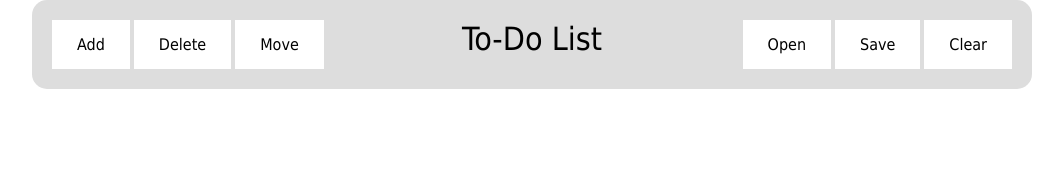
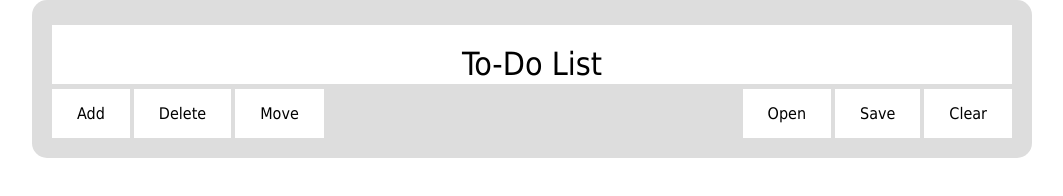
Before and after one commit to grt812/todolist, a plain HTML site: page index.html in a window 1280 px wide. Shown: the whole page, without its empty margins (108-1171 px from the left). Drawn offline with nearby package versions, Linux system fonts and the light colour scheme.

Commit message:
Update index.html

```diff
--- a/index.html
+++ b/index.html
@@ -11,7 +11,9 @@
 <body>
     <div id="list">
 	<div id="listheadercontainer">
-	    <h1 id="listheader">To-Do List</h1>
+	    <div class="event ui-sortable-handle" contenteditable="true">
+	        <h1 id="listheader">To-Do List</h1>
+	    </div>
 	</div>
 	<div id="adddropdown" class="dropdown">
 	    <button class="dropdownbutton">Add</button>
```
